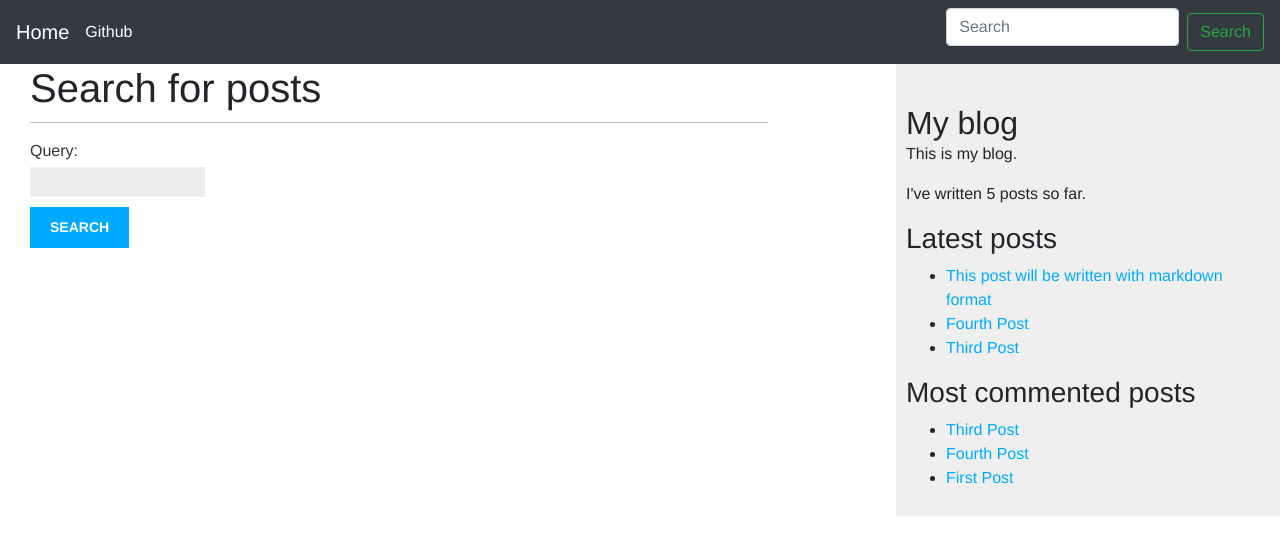
After one commit to miguelalizo/blog, a Django app: page /blog/search/ in a window 1280 px wide. The commit adds this page. Shown: the top 555 px of the page. Run offline with Django 4.2, Linux system fonts and the light colour scheme; data comes from the database, SQL or seed files in the repository; parts of the project's set-up code (start-up, migrations or seed data) failed here and were passed over.

Commit message:
Add postgreSQL; Enable fiull text search; Add Bootstrap navbar

```diff
--- a/mysite/blog/forms.py
+++ b/mysite/blog/forms.py
@@ -11,3 +11,6 @@ class CommentForm(forms.ModelForm):
     class Meta:
         model = Comment
         fields = ['name', 'email', 'body']
+
+class SearchForm(forms.Form):
+    query = forms.CharField()
--- a/mysite/blog/templates/blog/base.html
+++ b/mysite/blog/templates/blog/base.html
@@ -4,10 +4,35 @@
 <html>
 <head>
     <title>{% block title %}{% endblock %}</title>
+    <link rel="stylesheet" href="https://cdn.jsdelivr.net/npm/bootstrap@4.0.0/dist/css/bootstrap.min.css" integrity="sha384-Gn5384xqQ1aoWXA+058RXPxPg6fy4IWvTNh0E263XmFcJlSAwiGgFAW/dAiS6JXm" crossorigin="anonymous">
     <link href="{% static 'css/blog.css' %}" rel="stylesheet">
 </head>
 
 <body>
+
+
+    <nav class="navbar navbar-dark bg-dark">
+        <a class="navbar-brand" href="{% url 'blog:post_list' %}">Home</a>
+        <!-- <button class="navbar-toggler" type="button" data-toggle="collapse" data-target="#navbarSupportedContent" aria-controls="navbarSupportedContent" aria-expanded="false" aria-label="Toggle navigation">
+          <span class="navbar-toggler-icon"></span>
+        </button> -->
+
+        <!-- <div class="collapse navbar-collapse" id="navbarSupportedContent"> -->
+          <ul class="navbar-nav mr-auto">
+            <li class="nav-item active">
+              <a class="nav-link" href="https://github.com/miguelalizo/blog/" target="_blank" rel="noopener noreferrer">Github <span class="sr-only">(current)</span></a>
+            </li>
+
+
+          </ul>
+          <form class="form-inline my-2 my-lg-0" action="{% url 'blog:post_search' %}" method="get">
+            <input type="text" name="query" required id="id_query" class="form-control mr-sm-2" type="search" placeholder="Search" aria-label="Search">
+            <button class="btn btn-outline-success my-2 my-sm-0" type="submit" value="Search">Search</button>
+          </form>
+        <!-- </div> -->
+      </nav>
+
+
     <div id="content">
         {% block content %}
         {% endblock %}
--- /dev/null
+++ b/mysite/blog/templates/blog/post/search.html
@@ -0,0 +1,37 @@
+{% extends "blog/base.html" %}
+{% load blog_tags %}
+
+{% block title %}Search{% endblock %}
+
+
+{% block content %}
+    {% if query %}
+        <h1>Posts containing "{{ query }}"</h1>
+        <h3>
+        {% with results.count as total_results %}
+            Found {{ total_results }} result{{ total_results|pluralize }}
+        {% endwith %}
+        </h3>
+        {% for post in results %}
+        <h4>
+            <a href="{{ post.get_absolute_url }}">
+                {{ post.title }}
+            </a>
+        </h4>
+        {{ post.body|markdown|truncatewords_html:12 }}
+
+    {% empty %}
+        <p>There are no results for your query.</p>
+    {% endfor %}
+
+    <p><a href="{% url 'blog:post_search' %}">Search again</a></p>
+
+    {% else %}
+
+    <h1>Search for posts</h1>
+    <form method="get">
+        {{ form.as_p }}
+        <input type="submit" value="Search">
+    </form>
+    {% endif %}
+{% endblock %}
--- a/mysite/blog/urls.py
+++ b/mysite/blog/urls.py
@@ -10,4 +10,5 @@ urlpatterns = [
     path('<int:year>/<int:month>/<int:day>/<slug:post>/', views.post_detail, name='post_detail'),
     path('<int:post_id>/share/', views.post_share, name='post_share'),
     path('<int:post_id>/comment/', views.post_comment, name='post_comment'),
+    path('search/', views.post_search, name='post_search'),
 ]
--- a/mysite/blog/views.py
+++ b/mysite/blog/views.py
@@ -1,13 +1,14 @@
-from django.shortcuts import render, get_object_or_404
+from django.shortcuts import render, get_object_or_404, redirect
 from django.core.paginator import Paginator, EmptyPage, PageNotAnInteger
 from django.views.generic import ListView
 from django.core.mail import send_mail
 from django.views.decorators.http import require_POST
 from taggit.models import Tag
 from django.db.models import Count
+from django.contrib.postgres.search import SearchVector, SearchQuery, SearchRank, TrigramSimilarity
 
 from .models import Post, Comment
-from .forms import EmailPostForm, CommentForm
+from .forms import EmailPostForm, CommentForm, SearchForm
 
 # class PostListView(ListView):
 #     queryset = Post.published.all()
@@ -19,6 +20,9 @@ from .forms import EmailPostForm, CommentForm
 def post_list(request, tag_slug=None):
     posts_list = Post.published.all()
     tag = None
+
+    search_form = SearchForm()
+
     if tag_slug:
         tag = get_object_or_404(Tag, slug=tag_slug)
         posts_list = posts_list.filter(tags__in=[tag])
@@ -36,7 +40,8 @@ def post_list(request, tag_slug=None):
     return render(request,
                   "blog/post/list.html",
                   {'posts': posts,
-                   'tag': tag})
+                   'tag': tag,
+                   'search_form': search_form})
 
 def post_detail(request, year, month, day, post):
     post = get_object_or_404(Post,
@@ -110,3 +115,32 @@ def post_comment(request, post_id):
                               {'post': post,
                                'form': form,
                                'comment': comment})
+
+def post_search(request):
+    form = SearchForm()
+    query = None
+    results = []
+    if 'query' in request.GET:
+        form = SearchForm(request.GET)
+        if form.is_valid():
+            query = form.cleaned_data['query']
+            search_vector = SearchVector('title', weight='A') + SearchVector('body', weight='B')
+            search_query = SearchQuery(query)
+
+            # filter by query
+            # results = Post.published.annotate(search=search_vector,
+            #                                   rank=SearchRank(search_vector, search_query) ).filter(search=search_query).order_by('-rank')
+
+            # filter by rank higher than 0.3
+            results = Post.published.annotate(search=search_vector,
+                                                rank=SearchRank(search_vector, search_query) ).filter(rank__gte=0.3).order_by('-rank')
+
+            # filter by triagram similarity
+            results = Post.published.annotate(similarity=TrigramSimilarity('title', query), ).filter(similarity__gt=0.1).order_by('-similarity')
+
+
+    return render(request,
+                    'blog/post/search.html',
+                    {'form': form,
+                    'query': query,
+                    'results': results})
```
